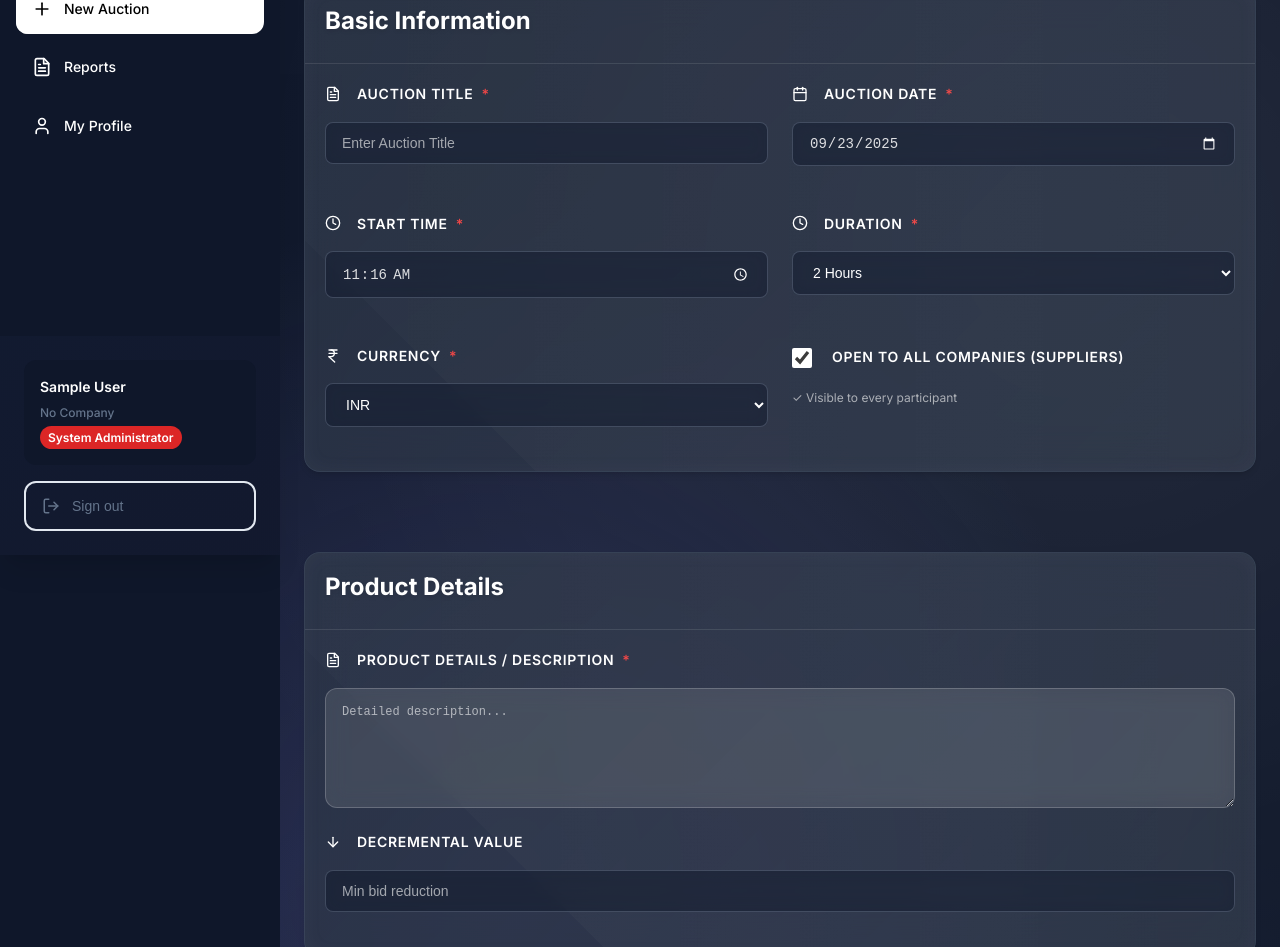
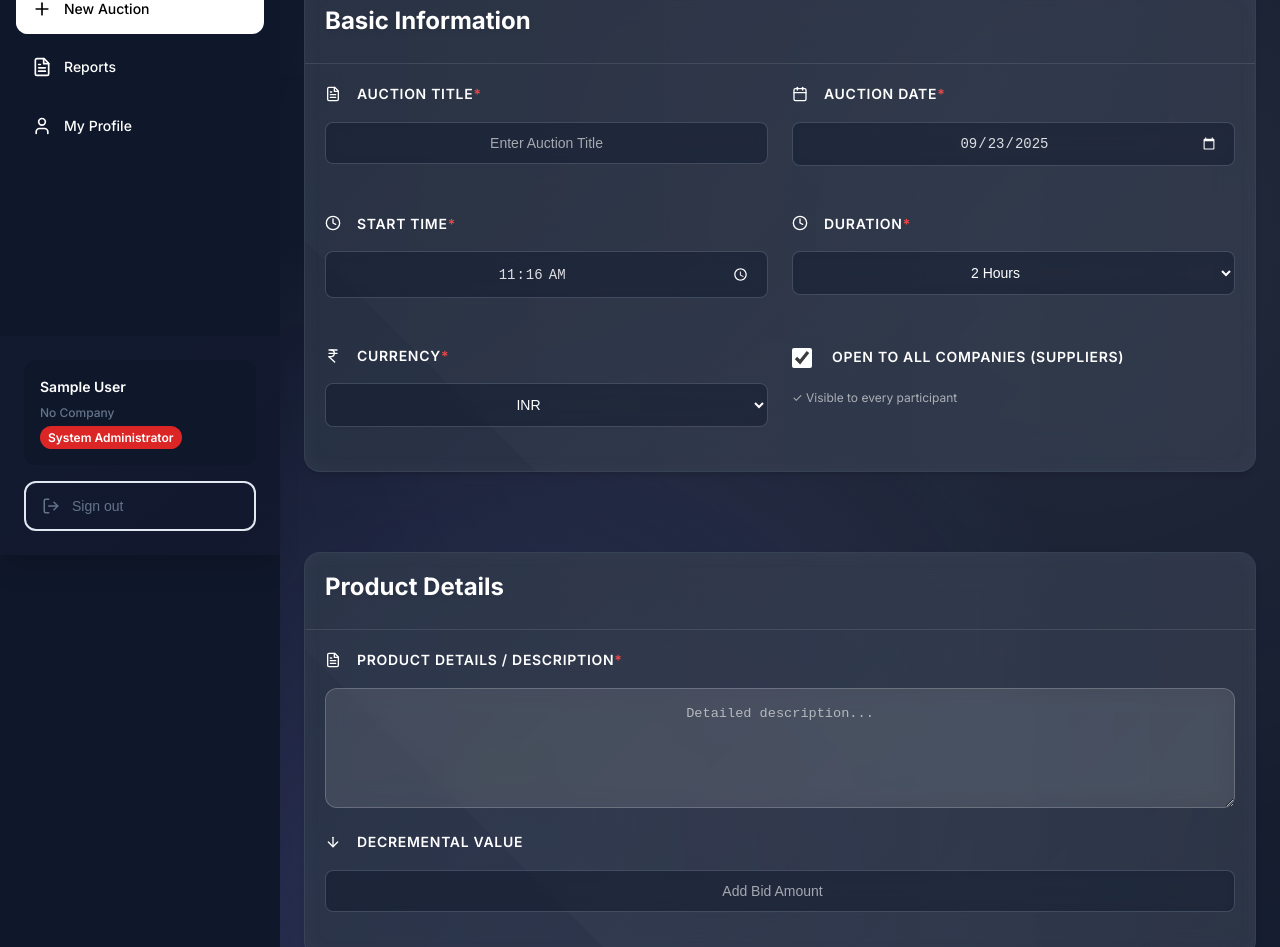
Before and after one commit to Poojamasne/Frontend_Auction, a React (Create React App) app: page /dashboard/new-auction in a window 1280 px wide. Shown: the part 245-1192 px from the top of the page. Built offline with nearby package versions, Linux system fonts and the light colour scheme; no server answers; sample sign-in values are in the browser's storage; the HTML template or start-up script is replaced by a standard one.

Commit message:
NewAuction change

```diff
--- a/src/components/Dashboard/NewAuction/NewAuction.css
+++ b/src/components/Dashboard/NewAuction/NewAuction.css
@@ -553,13 +553,14 @@ input[type="time"]::-webkit-calendar-picker-indicator {
 .form-select,
 textarea.form-input {
   display: block;
+  text-align: center;
   width: 100%;
   border: 1px solid rgba(255, 255, 255, 0.2);
   padding: 0.875rem 1rem;
   border-radius: 12px;
   background: rgba(255, 255, 255, 0.1);
   color: white;
-  font-size: 0.75rem;
+  font-size: 0.85rem;
   transition: all 0.3s ease;
   backdrop-filter: blur(10px);
 }
--- a/src/components/Dashboard/NewAuction/NewAuction.tsx
+++ b/src/components/Dashboard/NewAuction/NewAuction.tsx
@@ -285,7 +285,9 @@ const NewAuction: React.FC = () => {
               <div className="form-group">
                 <label className="form-label">
                   <FileText className="w-4 h-4 inline mr-2" />
-                  Auction Title <span className="required">*</span>
+                  <span>
+                  Auction Title<span className="required">*</span>
+                  </span>
                 </label>
                 <input
                   type="text"
@@ -304,7 +306,10 @@ const NewAuction: React.FC = () => {
               <div className="form-group">
                 <label className="form-label">
                   <Calendar className="w-4 h-4 inline mr-2" />
-                  Auction Date <span className="required">*</span>
+                  <span>
+
+                  Auction Date<span className="required">*</span>
+                  </span>
                 </label>
                 <input
                   type="date"
@@ -323,7 +328,9 @@ const NewAuction: React.FC = () => {
               <div className="form-group">
                 <label className="form-label">
                   <Clock className="w-4 h-4 inline mr-2" />
-                  Start Time <span className="required">*</span>
+                  <span>
+                  Start Time<span className="required">*</span>
+                  </span>
                 </label>
                 <input
                   type="time"
@@ -340,7 +347,9 @@ const NewAuction: React.FC = () => {
               <div className="form-group">
                 <label className="form-label">
                   <Clock className="w-4 h-4 inline mr-2" />
-                  Duration <span className="required">*</span>
+                  <span>
+                  Duration<span className="required">*</span>
+                  </span>
                 </label>
                 <select className="form-input" {...register("duration")}>
                   <option value={15}>15 Minutes</option>
@@ -353,7 +362,9 @@ const NewAuction: React.FC = () => {
               <div className="form-group">
                 <label className="form-label">
                   <IndianRupee className="w-4 h-4 inline mr-2" />
-                  Currency <span className="required">*</span>
+                  <span>
+                  Currency<span className="required">*</span>
+                  </span>
                 </label>
                 <select className="form-input" {...register("currency")}>
                   <option value="INR">INR</option>
@@ -390,8 +401,11 @@ const NewAuction: React.FC = () => {
               <div className="form-group">
                 <label className="form-label">
                   <FileText className="w-4 h-4 inline mr-2" />
-                  Product Details / Description{" "}
+                  <span>
+
+                  Product Details / Description
                   <span className="required">*</span>
+                  </span>
                 </label>
                 <textarea
                   rows={4}
@@ -417,7 +431,7 @@ const NewAuction: React.FC = () => {
                   min={1}
                   step={1}
                   className="form-input"
-                  placeholder="Min bid reduction"
+                  placeholder="Add Bid Amount"
                   {...register("decrementalValue", {
                     valueAsNumber: true,
                     min: { value: 1, message: "Min 1" },
@@ -505,7 +519,7 @@ const NewAuction: React.FC = () => {
                 <div className="flex items-center gap-2">
                   <input
                     type="tel"
-                    placeholder="Enter Phone number"
+                    placeholder="Add phone"
                     value={newParticipantPhone}
                     onChange={(e) => setNewParticipantPhone(e.target.value)}
                     className="form-input"
```
